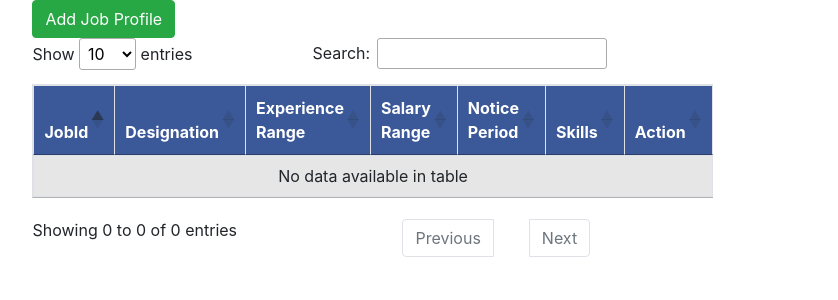
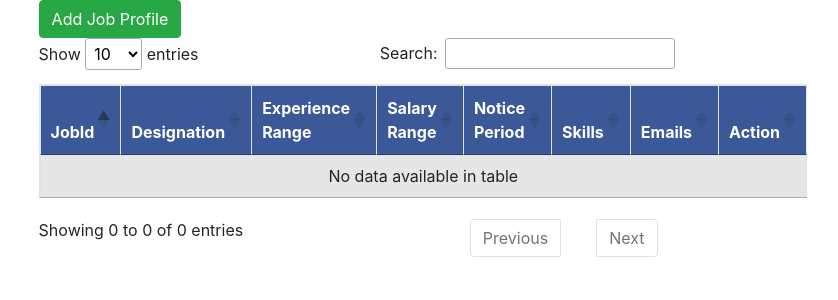
Before and after one commit to slickhire/SlickHire, a Django app: page /jprofile in a window 1280 px wide. Shown: the top 300 px of the page, without its empty margins (113-951 px from the left). Run offline with Django 3.2, Linux system fonts and the light colour scheme; data that the repository does not hold is empty; some libraries are stand-ins or nearby versions.

Commit message:
Update jprofile.html

```diff
--- a/tutorial/templates/jprofile.html
+++ b/tutorial/templates/jprofile.html
@@ -18,6 +18,7 @@
                 <th><font color="#fff">Salary Range</th>
                 <th><font color="#fff">Notice Period</th>
                 <th><font color="#fff">Skills</th>
+		<th><font color="#fff">Emails</th>
 		<th><font color="#fff">Action</th>
             </tr>
         </thead>
@@ -83,6 +84,11 @@
   <input type="text" class="form-control input-sm" id="skills">
   <p></p>
          </div>
+<div class="form-group form-inline">
+  <label>Emails: &nbsp</label>
+  <input type="text" class="form-control input-sm" id="emails">
+  <p></p>
+         </div>
 
       </div>
       <div class="modal-footer">
@@ -109,6 +115,7 @@ $('#add').click(function(){
             $('#salary').val("");
             $('#notice').val("");
             $('#skills').val("");
+	    $('#emails').val("");
 
 $('#exampleModal').modal('show');
 });
@@ -121,7 +128,8 @@ $('#save').click(function(){
        exp: $('#exp').val(),
        salary: $('#salary').val(),
        notice: $('#notice').val(),
-       skills: $('#skills').val()
+       skills: $('#skills').val(),
+       emails: $('#emails').val(),
     },
     function(data,status){
         $.alert({
@@ -165,6 +173,7 @@ $('#example tbody').on( 'click', 'button', function () {
             $('#salary').val(data[3]);
             $('#notice').val(data[4]);
             $('#skills').val(data[5]);
+	    $('#emails').val(data[6]);
         $('#exampleModal').modal('show');
 
 	}
```
